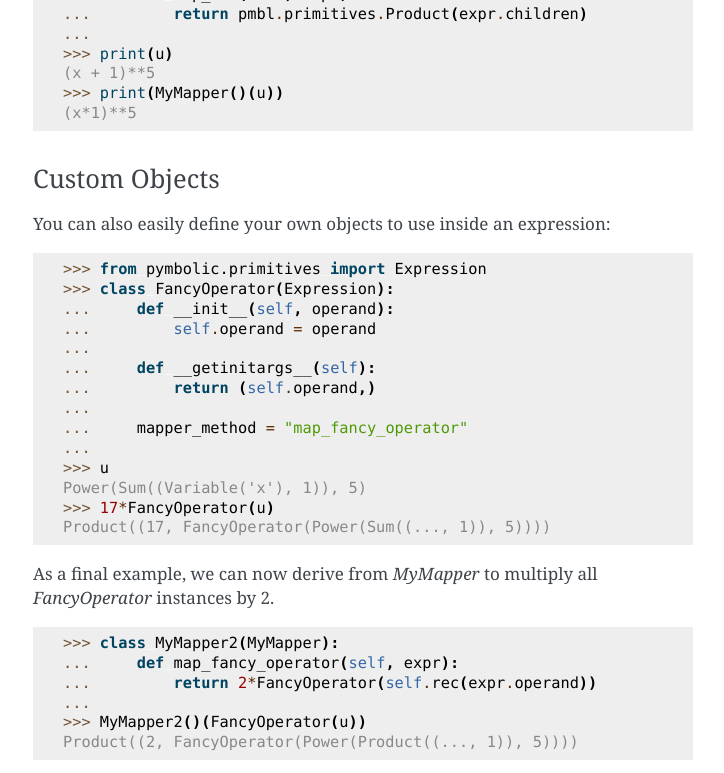
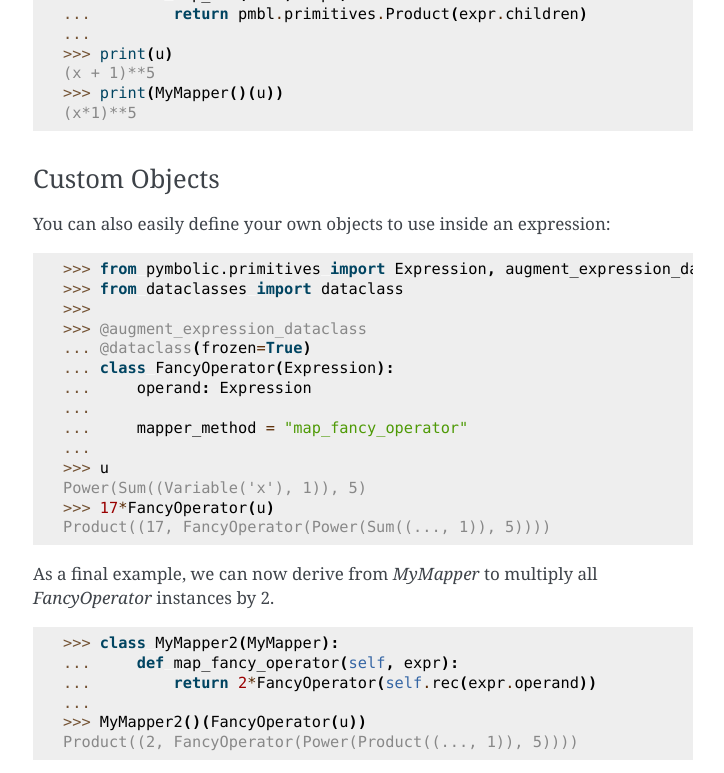
Before and after one commit to inducer/pymbolic, a Sphinx documentation site: the page built from doc/index.rst, in a window 1280 px wide and 900 px high, scrolled down 1054 px, cut to the strip 0-773 px from the top of the window. Shown: the whole strip, without its empty margins (387-1111 px from the left). Built offline with Sphinx 7.4.7, drawn with Linux system fonts in a browser that asks for light colours.

Commit message:
Base expressions on dataclasses

```diff
--- a/doc/index.rst
+++ b/doc/index.rst
@@ -69,13 +69,13 @@ You can also easily define your own objects to use inside an expression:
 
 .. doctest::
 
-    >>> from pymbolic.primitives import Expression
-    >>> class FancyOperator(Expression):
-    ...     def __init__(self, operand):
-    ...         self.operand = operand
-    ...
-    ...     def __getinitargs__(self):
-    ...         return (self.operand,)
+    >>> from pymbolic.primitives import Expression, augment_expression_dataclass
+    >>> from dataclasses import dataclass
+    >>>
+    >>> @augment_expression_dataclass
+    ... @dataclass(frozen=True)
+    ... class FancyOperator(Expression):
+    ...     operand: Expression
     ...
     ...     mapper_method = "map_fancy_operator"
     ...
```
Also changed, not shown: 2 other files.
